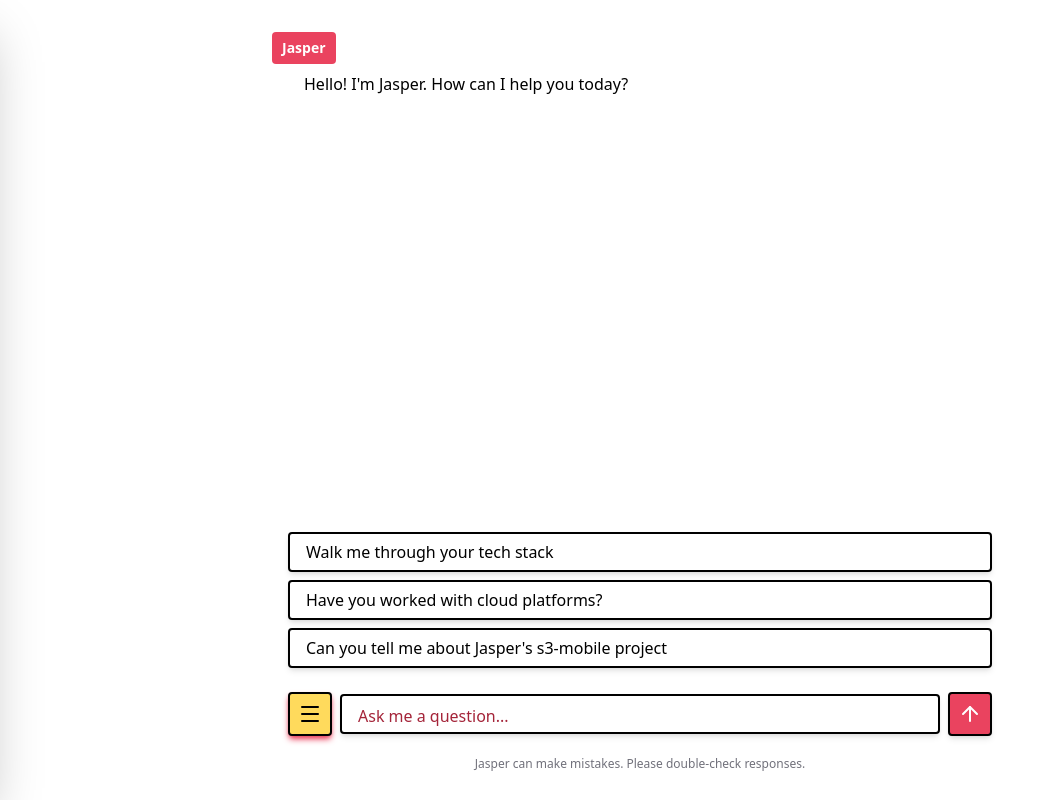
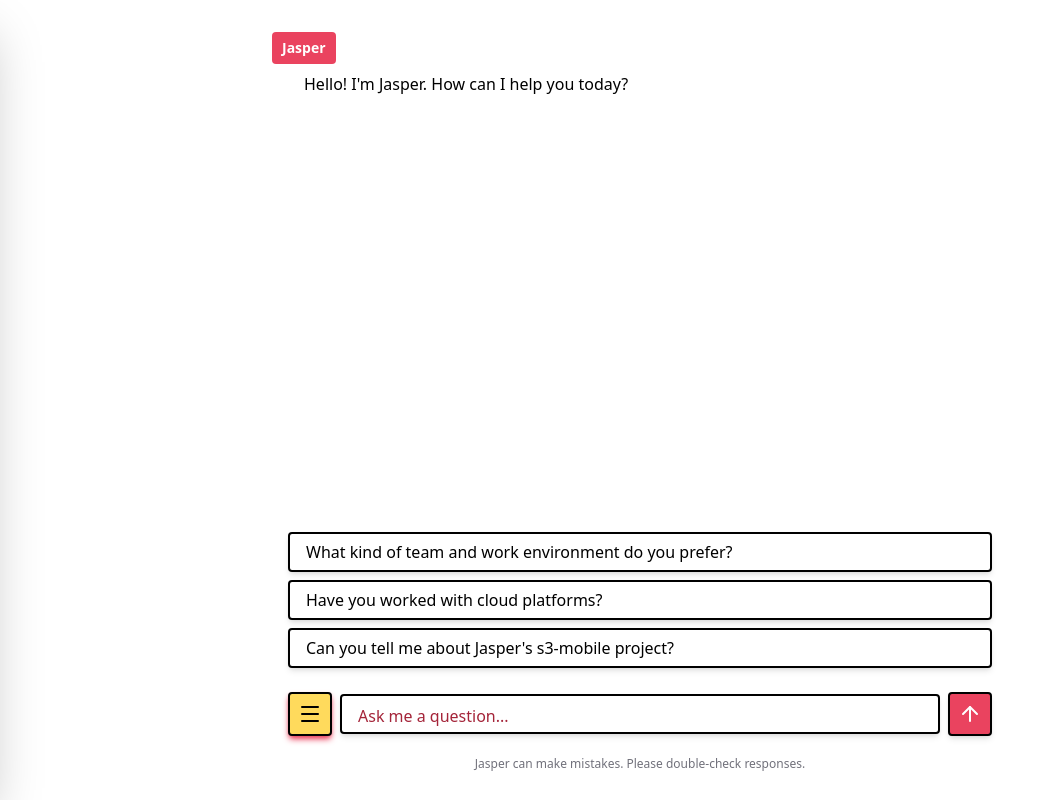
Before and after one commit to jacantwell/portfolio, a Next.js app in the folder frontend/: page / in a window 1280 px wide. Shown: the whole page, without its empty margins (0-1055 px from the left). Built offline with nearby package versions, Linux system fonts and the light colour scheme; no server answers.

Commit message:
Updating pre defined content

```diff
--- a/frontend/components/ChatInterface.tsx
+++ b/frontend/components/ChatInterface.tsx
@@ -237,9 +237,9 @@ export function ChatInterface({ toggleSidebar }: ChatInterfaceProps) {
   };
 
   const suggestedMessages = [
-    "Walk me through your tech stack",
+    "What kind of team and work environment do you prefer?",
     "Have you worked with cloud platforms?",
-    "Can you tell me about Jasper's s3-mobile project",
+    "Can you tell me about Jasper's s3-mobile project?",
   ];
 
   const hasUserMessage = messages.some((m) => m.role === "user");
```
